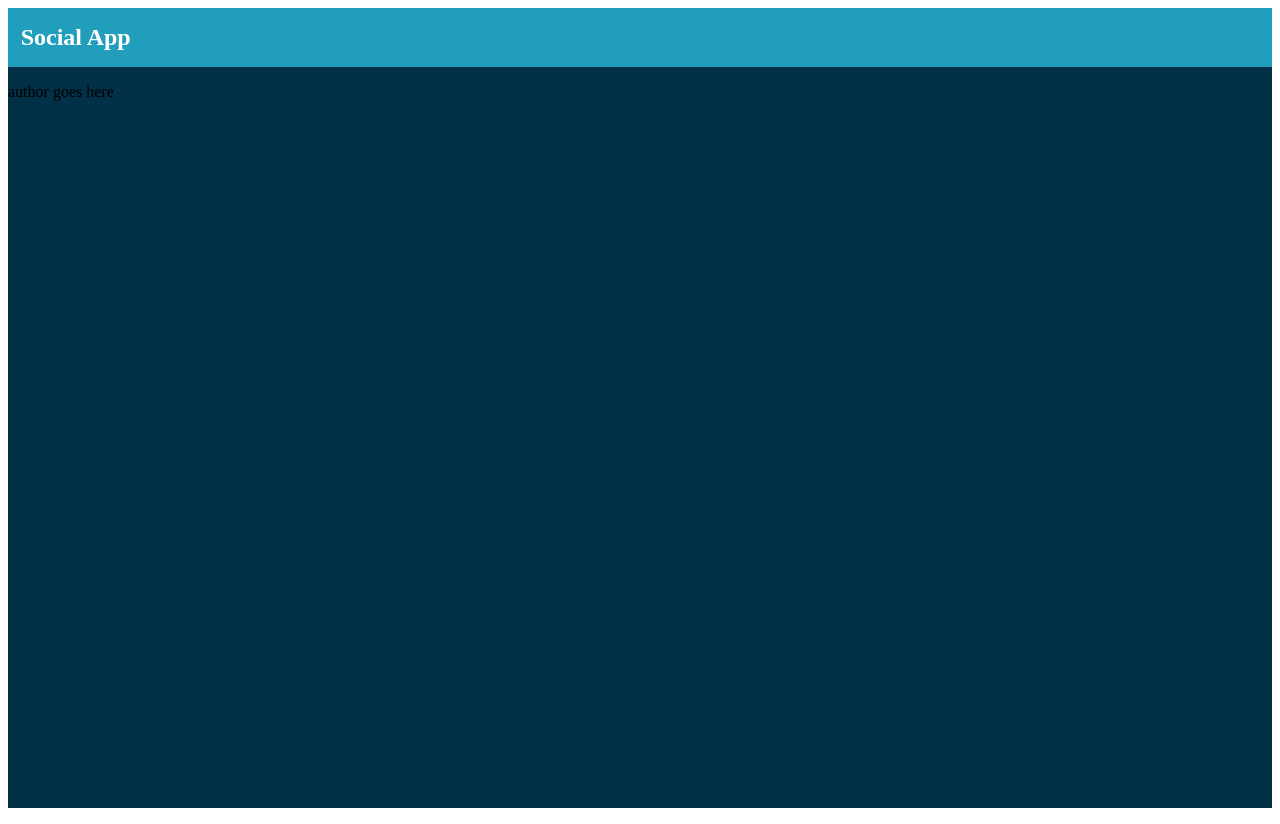
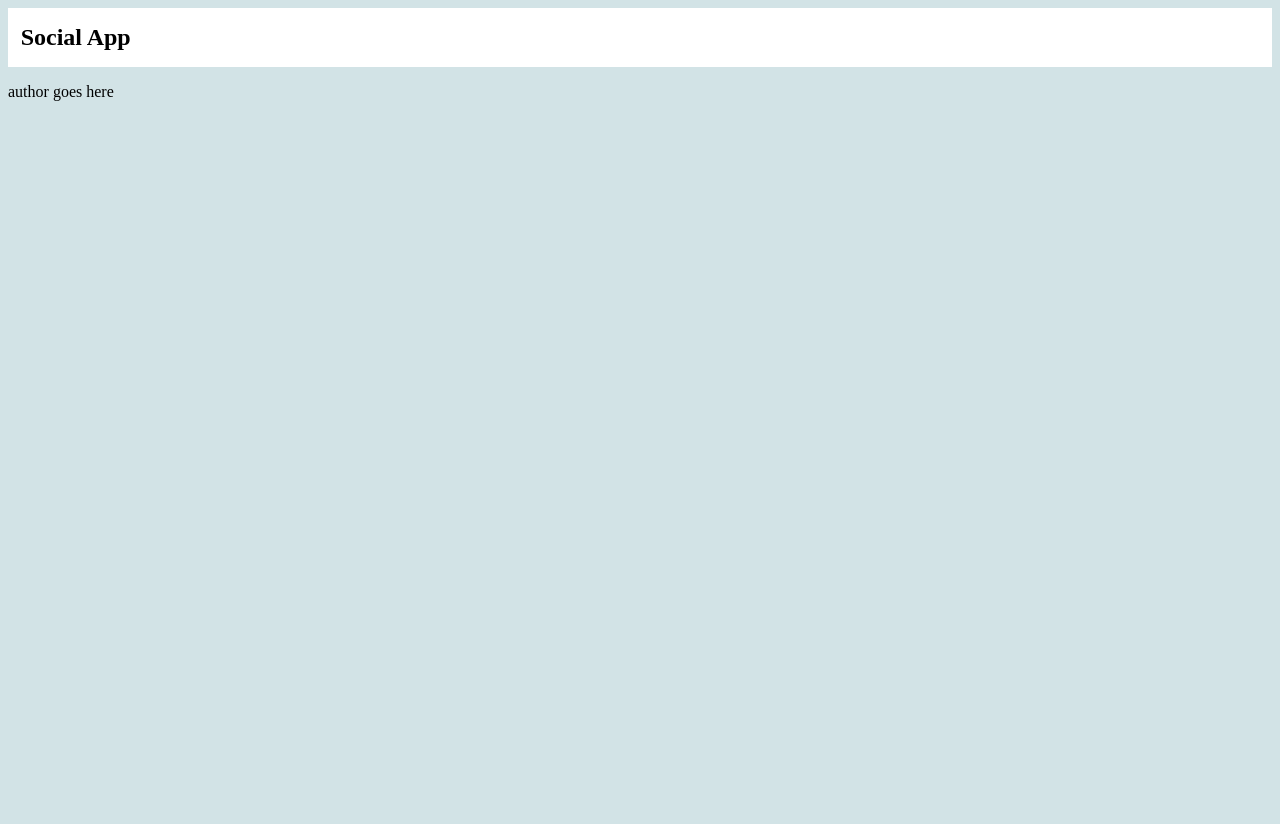
Before and after one commit to Peudey/social-app, a React (Create React App) app in the folder client/: page /author in a window 1280 px wide. Built offline with nearby package versions, Linux system fonts and the light colour scheme; the HTML template or start-up script is replaced by a standard one.

Commit message:
css update

```diff
--- a/client/src/components/postCard.tsx
+++ b/client/src/components/postCard.tsx
@@ -15,7 +15,7 @@ const PostCard = (props:postTypes) => {
                 <p>posted by </p>
                 <Link to="/author">{username}</Link>
             </span>
-            <Link to={`/subreddit/post/${id}`}>{title}</Link>
+            <Link to={`/subreddit/post/${id}`}><h2>{title}</h2></Link>
             <p>{body}</p>
         </div>
       </div>
--- a/client/src/styles/App.css
+++ b/client/src/styles/App.css
@@ -1,11 +1,23 @@
 :root {
-  --color-primary: #023047;
-  --color-secondary: #219EBC;
-  --color-accent: #FB8500;
+  --color-primary: #d2e3e6;
+  --color-secondary: #ffffff;
+  --color-accent: #EB5E28;
+}
+
+html {
+  height: 100%;
+}
+
+body {
+  min-height: 100%;
+  background-color: var(--color-primary);
+}
+
+body {
+  padding-bottom: 1rem;
 }
 
 .App {
-  background-color: var(--color-primary);
   min-height: 100vh;
   width: 100%;
 }
@@ -20,9 +32,18 @@
   width: 80%;
   margin: 10px auto;
   padding: 5px;
-  border-radius: 5px;
-  color: white;
+  border-radius: 3px;
+  color: black;
   overflow: hidden;
+}
+
+.postCard a, .post a {
+  text-decoration: none;
+  color: black;
+}
+
+.postCard a:hover, .post a:hover {
+  text-decoration: underline;
 }
 
 .postCard h2, .post h2 {
@@ -33,6 +54,10 @@
   overflow: hidden;
   text-overflow: clip;
   max-height: 8ch;
+}
+
+.postCard:hover {
+  scale: 101%;
 }
 
 .votes {
@@ -51,12 +76,20 @@
   color: black;
 }
 
-.vote:hover {
-  color: white;
+.vote:first-child:hover {
+  color: #E63946;
 }
 
-#upVote, #downVote {
-  color: white;
+.vote:last-child:hover {
+  color: #457B9D;
+}
+
+#upVote {
+  color: #E63946;
+}
+
+#downVote {
+  color: #457B9D;
 }
 
 .postTop {
@@ -78,7 +111,7 @@
 
 .header a {
   text-decoration: none;
-  color: white;
+  color: black;
   font-size: 1.5rem;
   font-weight: 600;
   margin-left: 1%;
```
